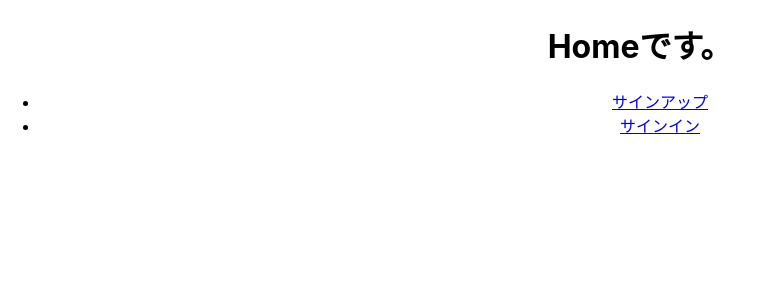
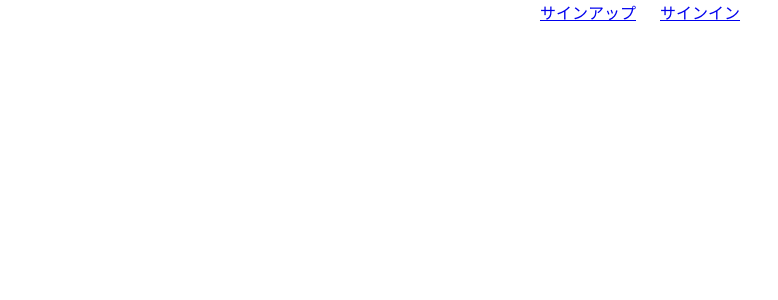
Before and after one commit to azufb/dockerExpress, a React (Create React App) app in the folder frontend/: page / in a window 1280 px wide. Shown: the top 300 px of the page, without its empty margins (0-778 px from the left). Built offline with nearby package versions, Linux system fonts and the light colour scheme.

Commit message:
スタイル適用

```diff
--- a/frontend/src/components/Home.jsx
+++ b/frontend/src/components/Home.jsx
@@ -1,15 +1,17 @@
 import { Link } from "react-router-dom";
+import { HomeNavigationButtons } from '../styles/HomeStyle';
 
 const Home = () => {
     return (
         <div>
-            <h1>Homeです。</h1>
-            <nav>
-                <ul>
-                    <li><Link to='SignUp'>サインアップ</Link></li>
-                    <li><Link to='SignIn'>サインイン</Link></li>
-                </ul>
-            </nav>
+            <HomeNavigationButtons>
+                <div>
+                    <Link to='SignUp'>サインアップ</Link>
+                </div>
+                <div>
+                    <Link to='SignIn'>サインイン</Link>
+                </div>
+            </HomeNavigationButtons>
         </div>
     )
 }
```
